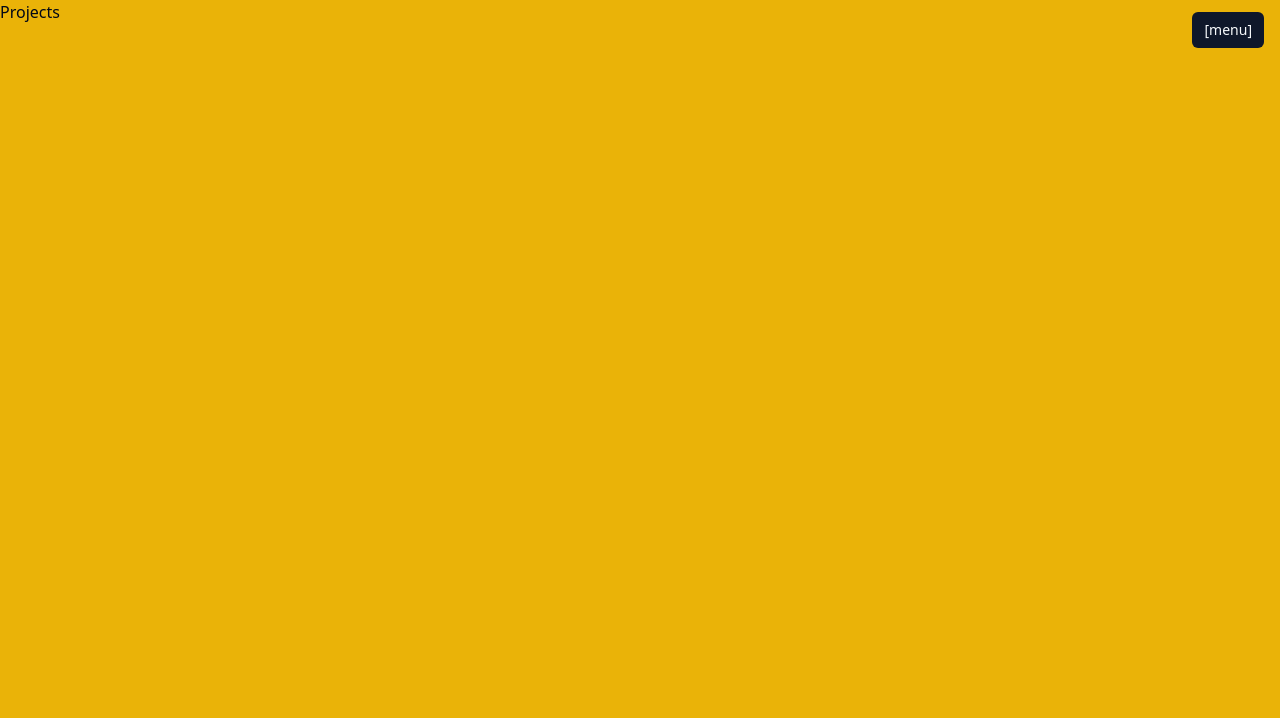
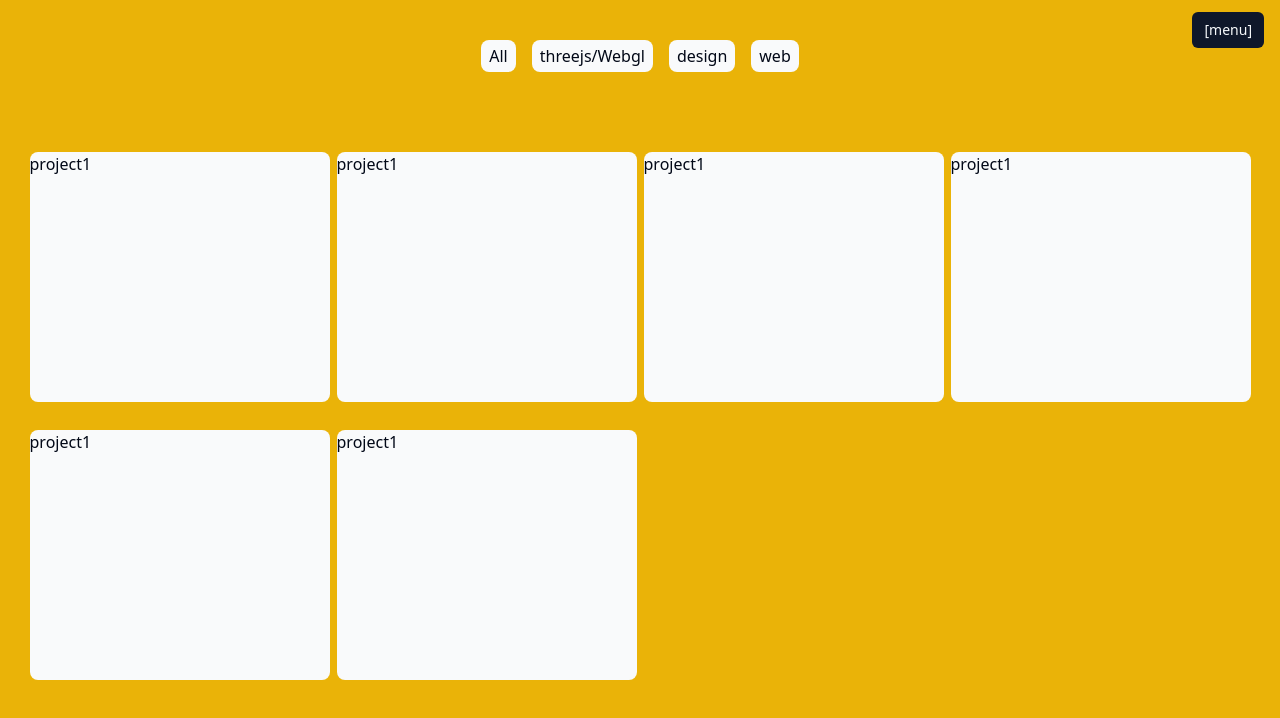
Before and after one commit to muh5329/Monkey-Factory, a Next.js app: page /projects in a window 1280 px wide. Shown: the top 718 px of the page. Built offline with nearby package versions, Linux system fonts and the light colour scheme.

Commit message:
projects init

```diff
--- a/src/app/aboutme/page.tsx
+++ b/src/app/aboutme/page.tsx
@@ -16,15 +16,30 @@ export default function AboutMePage
         </div>
 
         <div className='row-span-3 col-span-2  text-black'>
-          Hello! My name is Muneeb Haq and i have been programming proffessionally since August 2015.
-          Programming has been a passion for me long before that, and it all started with a love for video games.
-          Ever since i picked up my first video game to trying to create mods for Warcraft III , i have been obsessed
-          in trying to make my own games and experiences.
+          Hey there!  My name is Muneeb Haq and i have been programming professionally since August of 2015. I got my start into
+          the world of computer science begining from a very young age. It started with
+          me tinkering around with Warcraft III Custom maps and turned into  an effort
+          in me learning how to make my own video games. This led me to computer science
+          and has been a deeply gratifying journey ever since.
 
 
-          <div className='pt-10'>
-            This led me into a life long love and passion in Computer Science.
+          <div className='pt-5'>
+            While my origins started in a desire to get into game development, my true
+            passion to create and learn has allowed me to experiene many different facets of this field.
+            I started my career as a UI developer making health care websites used by millions, i have
+            gone through and transitioned into a variety of different roles ranging from middleware
+            service development, devops infrastructuring, or even big data real time data analtics and
+            proccessing.
           </div>
+
+          <div className='pt-5'>
+            I still hold that original flame deep in my heart for game development and 3D graphics
+            programming, albiet not in a professional capacity. Many of my side projects and passions
+            still revolve on creating games and 3D experiences in WebGL for example. I do try not
+            to limit my self to just 3D apps, and try to always explore new langauges and paradigms.
+
+          </div>
+
         </div>
 
       </div>
--- a/src/app/projects/page.tsx
+++ b/src/app/projects/page.tsx
@@ -2,9 +2,69 @@
 import Image from 'next/image'
 export default function ProjectsPage
   () {
+
+  const projects = [
+    {
+      "name": "project1",
+      "image": "",
+      "link": "",
+      "repo": "",
+      "tags": []
+    },
+    {
+      "name": "project1",
+      "image": "",
+      "link": "",
+      "repo": "",
+      "tags": []
+    }, {
+      "name": "project1",
+      "image": "",
+      "link": "",
+      "repo": "",
+      "tags": []
+    }, {
+      "name": "project1",
+      "image": "",
+      "link": "",
+      "repo": "",
+      "tags": []
+    }, {
+      "name": "project1",
+      "image": "",
+      "link": "",
+      "repo": "",
+      "tags": []
+    }, {
+      "name": "project1",
+      "image": "",
+      "link": "",
+      "repo": "",
+      "tags": []
+    },
+
+  ];
+
+  const tags = ["All", "threejs/Webgl", "design", "web"];
   return (
-    <main className=" flex h-dvh bg-yellow-500">
-      Projects
+    <main className=" h-dvh bg-yellow-500">
+      <div className='flex items-center justify-center  gap-4 p-10'>
+        {tags.map((tag) =>
+          <div className='bg-gray-50 rounded-lg pt-1 pb-1 pl-2 pr-2 h-fit text-center '>
+            {tag}
+          </div>
+        )}
+
+      </div>
+      <div className='grid grid-cols-4 justify-items-center gap-7 p-10'>
+        {projects.map((project) =>
+          <div className='rounded-lg col-span-1 row-span-1 bg-gray-50 w-[300px] h-[250px]'>
+            {project.name}
+          </div>
+        )}
+      </div>
+
+
     </main>
   );
 }
```
